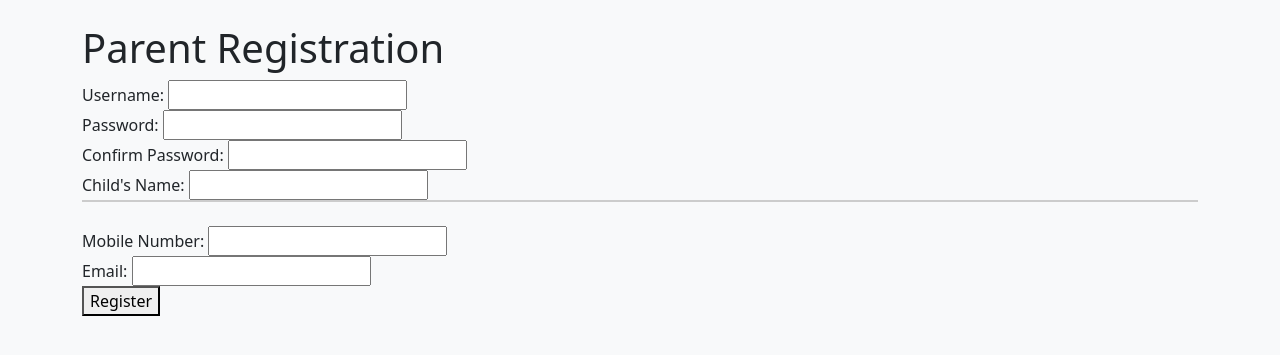
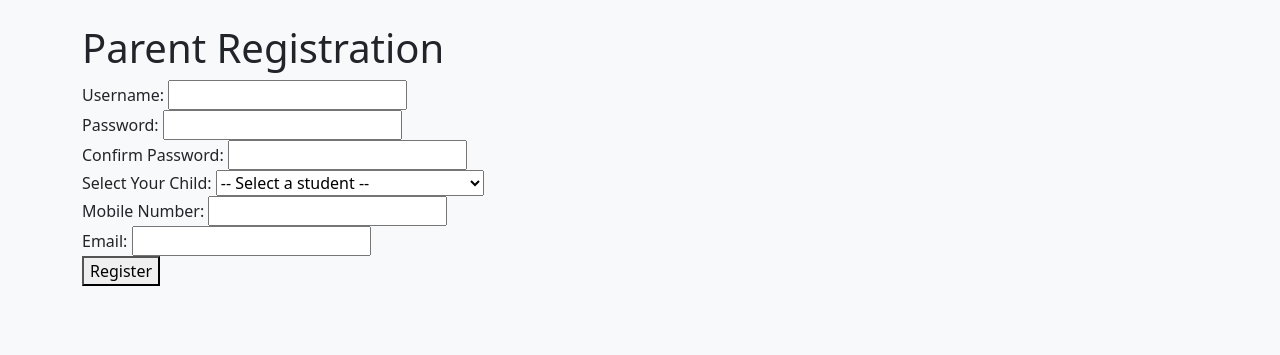
Before and after one commit to Rover-Debug-S/StudentAttendance, a Flask app: page /parent_register in a window 1280 px wide. Shown: the part 56-411 px from the top of the page. Run offline with Flask 3, Linux system fonts and the light colour scheme.

Commit message:
Fix parent registration child selection
- Replace autocomplete search with dropdown select for child selection
- Pass students list to parent_register template
- Remove unused JavaScript for autocomplete

```diff
--- a/app.py
+++ b/app.py
@@ -153,7 +153,8 @@
         flash('Registration successful! Please login.')
         return redirect(url_for('login'))
 
-    return render_template('parent_register.html')
+    students = Student.query.all()
+    return render_template('parent_register.html', students=students)
 
 @app.route('/logout')
 @login_required
--- a/templates/parent_register.html
+++ b/templates/parent_register.html
@@ -9,10 +9,13 @@
     <input type="password" id="password" name="password" required><br>
     <label for="confirm_password">Confirm Password:</label>
     <input type="password" id="confirm_password" name="confirm_password" required><br>
-    <label for="student_name">Child's Name:</label>
-    <input type="text" id="student_name" name="student_name" autocomplete="off" required>
-    <div id="student_suggestions" style="border: 1px solid #ccc; max-height: 150px; overflow-y: auto;"></div>
-    <input type="hidden" id="student_id" name="student_id" required>
+    <label for="student_id">Select Your Child:</label>
+    <select id="student_id" name="student_id" required>
+        <option value="">-- Select a student --</option>
+        {% for student in students %}
+        <option value="{{ student.id }}">{{ student.name }} (Grade {{ student.grade_level }}, Section {{ student.section.name }})</option>
+        {% endfor %}
+    </select>
     <br>
     <label for="mobile">Mobile Number:</label>
     <input type="text" id="mobile" name="mobile" required><br>
@@ -21,32 +24,5 @@
     <button type="submit">Register</button>
 </form>
 
-<script>
-document.getElementById('student_name').addEventListener('input', function() {
-    const query = this.value;
-    const suggestions = document.getElementById('student_suggestions');
-    const studentIdInput = document.getElementById('student_id');
-    studentIdInput.value = '';
-    if (query.length < 2) {
-        suggestions.innerHTML = '';
-        return;
-    }
-    fetch(`/api/search_students?q=${encodeURIComponent(query)}`)
-        .then(response => response.json())
-        .then(data => {
-            suggestions.innerHTML = '';
-            data.forEach(student => {
-                const div = document.createElement('div');
-                div.textContent = `${student.name} (Grade ${student.grade_level}, Section ${student.section_name})`;
-                div.style.cursor = 'pointer';
-                div.addEventListener('click', () => {
-                    document.getElementById('student_name').value = student.name;
-                    studentIdInput.value = student.id;
-                    suggestions.innerHTML = '';
-                });
-                suggestions.appendChild(div);
-            });
-        });
-});
-</script>
+
 {% endblock %}
```
